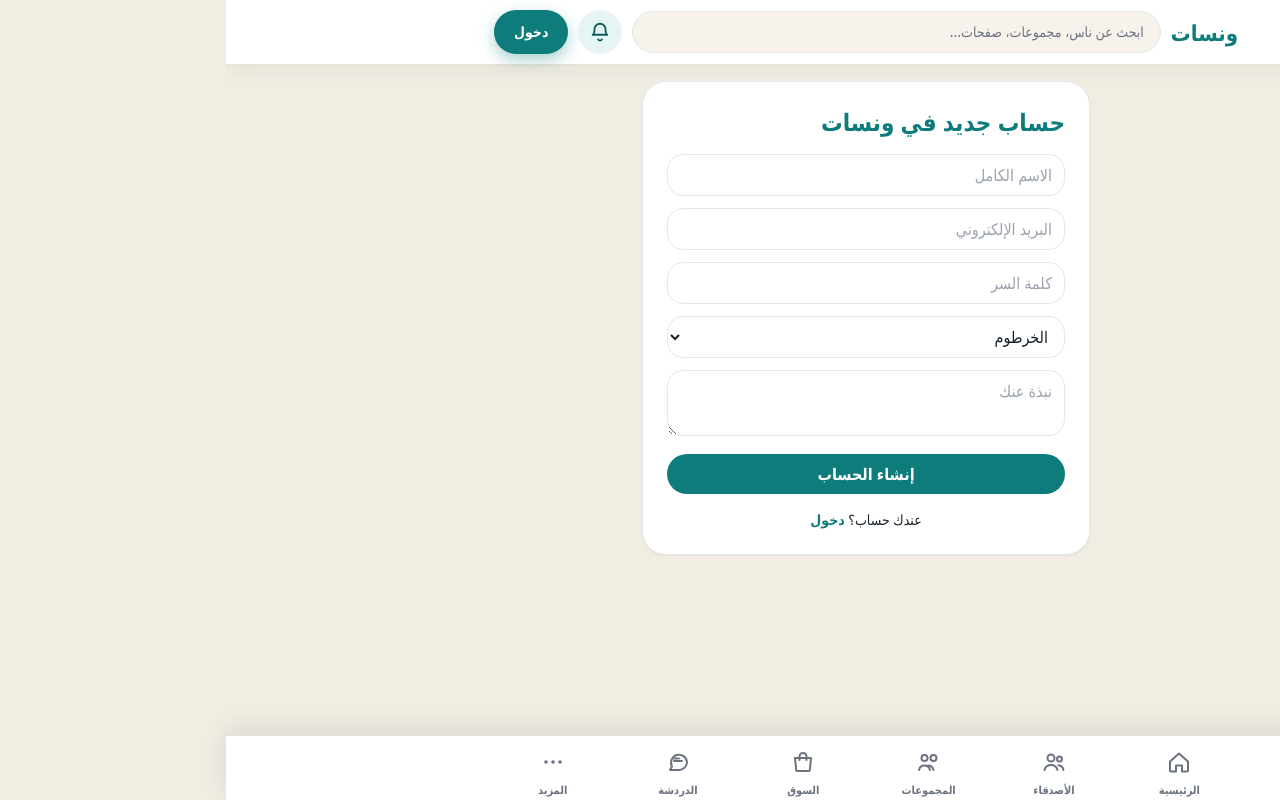
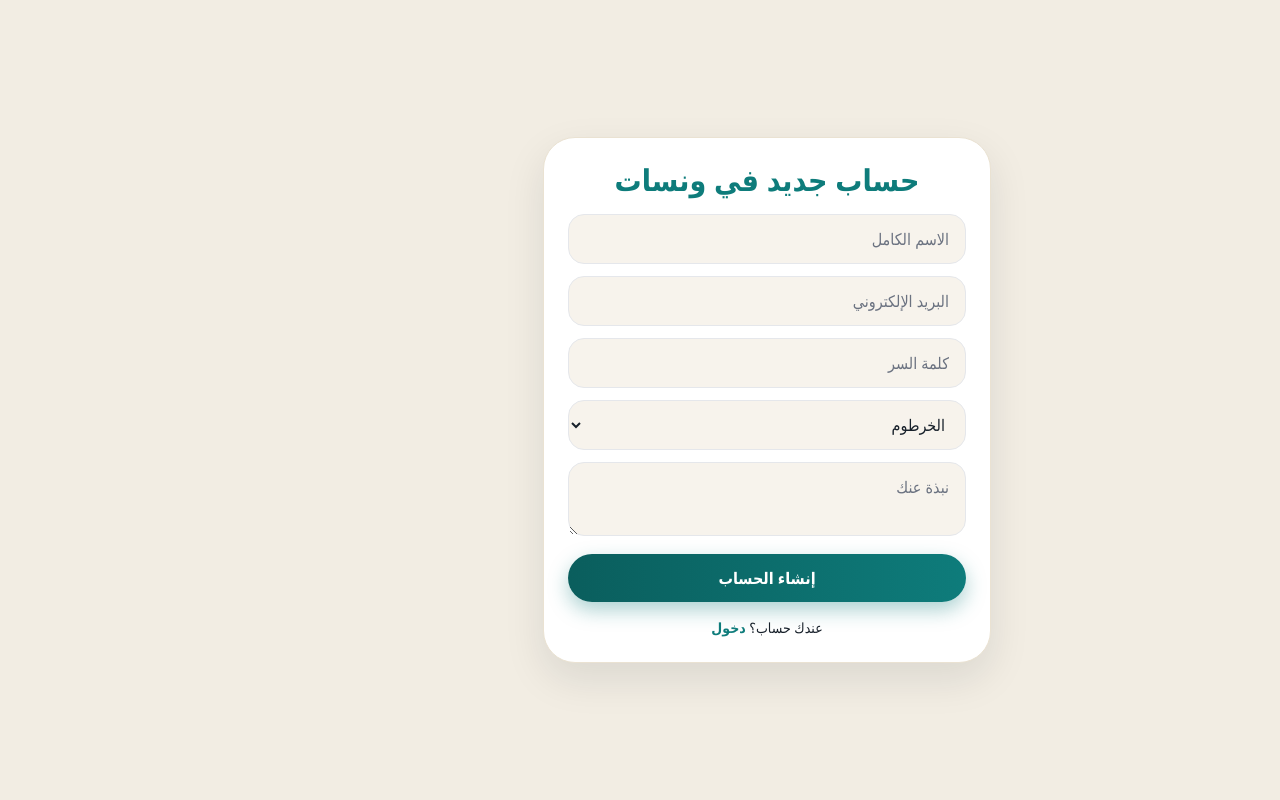
Before and after one commit to ym6051155-droid/Wanasat, a Next.js app: page /signup in a window 1280 px wide. Built offline with nearby package versions, Linux system fonts and the light colour scheme.

Commit message:
Standalone auth first: hide header and bottom nav on login and signup, redirect guests to login

```diff
--- a/src/app/layout.tsx
+++ b/src/app/layout.tsx
@@ -1,8 +1,7 @@
 import type { Metadata, Viewport } from "next";
 import "./globals.css";
 import { StoreProvider } from "@/lib/store";
-import { Header } from "@/components/Header";
-import { BottomNav } from "@/components/BottomNav";
+import { Shell } from "@/components/Shell";
 import { APP_DESCRIPTION, APP_NAME } from "@/lib/brand";
 
 export const metadata: Metadata = {
@@ -22,9 +21,7 @@
     <html lang="ar" dir="rtl">
       <body>
         <StoreProvider>
-          <Header />
-          <main className="max-w-3xl mx-auto px-3 pt-4 pb-28">{children}</main>
-          <BottomNav />
+          <Shell>{children}</Shell>
         </StoreProvider>
       </body>
     </html>
--- a/src/app/login/page.tsx
+++ b/src/app/login/page.tsx
@@ -1,27 +1,30 @@
 "use client";
 import Link from "next/link";
 import { useRouter } from "next/navigation";
-import { useState } from "react";
+import { useEffect, useState } from "react";
 import { APP_NAME } from "@/lib/brand";
 import { supabaseConfigured } from "@/lib/supabase";
 import { useStore } from "@/lib/store";
 
 export default function LoginPage() {
-  const { login } = useStore();
+  const { login, current, loaded } = useStore();
   const router = useRouter();
+  useEffect(() => {
+    if (loaded && current) router.replace("/");
+  }, [current, loaded, router]);
   const [email, setEmail] = useState("demo@wansat.sd");
   const [password, setPassword] = useState("demo");
   const [error, setError] = useState("");
   return (
-    <div className="bg-white rounded-3xl shadow-sm border p-6 max-w-md mx-auto">
-      <h1 className="text-2xl font-black text-nile">{APP_NAME}</h1>
-      <p className="text-sm text-gray-500 mt-1">دخول لحسابك</p>
+    <div className="surface rounded-[32px] shadow-[0_16px_40px_rgba(23,32,42,0.10)] border p-6 max-w-md mx-auto w-full">
+      <h1 className="text-3xl font-black text-nile text-center">{APP_NAME}</h1>
+      <p className="text-sm text-gray-500 mt-2 text-center">دخول لحسابك</p>
       {!supabaseConfigured && <p className="text-xs text-gray-500 mt-2">الوضع الحالي: بيانات محلية تجريبية على جهازك (حساب تجريبي: demo@wansat.sd / demo).</p>}
       <form className="mt-4 space-y-3" onSubmit={(e) => { e.preventDefault(); const err = login(email, password); if (err) setError(err); else router.push("/"); }}>
-        <input value={email} onChange={(e) => setEmail(e.target.value)} placeholder="البريد الإلكتروني" className="w-full border rounded-2xl px-3 py-2" />
-        <input value={password} onChange={(e) => setPassword(e.target.value)} type="password" placeholder="كلمة السر" className="w-full border rounded-2xl px-3 py-2" />
+        <input value={email} onChange={(e) => setEmail(e.target.value)} placeholder="البريد الإلكتروني" className="w-full border rounded-2xl px-4 py-3 bg-sand text-ink placeholder:text-gray-500" />
+        <input value={password} onChange={(e) => setPassword(e.target.value)} type="password" placeholder="كلمة السر" className="w-full border rounded-2xl px-4 py-3 bg-sand text-ink placeholder:text-gray-500" />
         {error && <p className="text-red-600 text-sm font-bold">{error}</p>}
-        <button className="w-full bg-nile text-white rounded-full py-2 font-bold">دخول</button>
+        <button className="w-full bg-gradient-to-l from-nile to-nile-dark text-white rounded-full py-3 font-black shadow-[0_8px_20px_rgba(14,124,123,0.35)]">دخول</button>
       </form>
       <p className="text-sm text-center mt-4">ما عندك حساب؟ <Link href="/signup" className="font-bold">سجّل</Link></p>
     </div>
--- a/src/app/page.tsx
+++ b/src/app/page.tsx
@@ -1,25 +1,19 @@
 "use client";
-import Link from "next/link";
-import { APP_NAME } from "@/lib/brand";
+import { useEffect } from "react";
+import { useRouter } from "next/navigation";
 import { Composer } from "@/components/Composer";
 import { PostCard } from "@/components/PostCard";
 import { StoryBar } from "@/components/StoryBar";
 import { useStore } from "@/lib/store";
 
 export default function HomePage() {
-  const { state, current } = useStore();
-  if (!current) {
-    return (
-      <div className="surface rounded-[32px] shadow-[0_16px_40px_rgba(23,32,42,0.10)] border p-8 text-center">
-        <h1 className="text-4xl font-black text-nile">{APP_NAME}</h1>
-        <p className="mt-3 text-gray-600 leading-relaxed">أصدقاء، مجموعات، صفحات، سوق، وفعاليات.</p>
-        <div className="mt-6 flex gap-2 justify-center">
-          <Link href="/login" className="bg-gradient-to-l from-nile to-nile-dark text-white rounded-full px-8 py-3 font-black shadow-[0_8px_20px_rgba(14,124,123,0.35)]">دخول</Link>
-          <Link href="/signup" className="border rounded-full px-8 py-3 font-black">حساب جديد</Link>
-        </div>
-      </div>
-    );
-  }
+  const { state, current, loaded } = useStore();
+  const router = useRouter();
+  // غير المسجّل يذهب أولاً إلى صفحة الدخول المستقلة، لا إلى بطاقة ترحيب داخل التطبيق.
+  useEffect(() => {
+    if (loaded && !current) router.replace("/login");
+  }, [current, loaded, router]);
+  if (!current) return null;
   const posts = [...state.posts].sort((a, b) => b.createdAt.localeCompare(a.createdAt));
   return (
     <div className="space-y-4">
--- a/src/app/signup/page.tsx
+++ b/src/app/signup/page.tsx
@@ -1,15 +1,18 @@
 "use client";
 import Link from "next/link";
 import { useRouter } from "next/navigation";
-import { useState } from "react";
+import { useEffect, useState } from "react";
 import { APP_NAME } from "@/lib/brand";
 import { useStore } from "@/lib/store";
 
 const STATES = ["الخرطوم", "ولاية الجزيرة", "البحر الأحمر", "كسلا", "القضارف", "شمال كردفان", "جنوب كردفان", "النيل الأبيض", "النيل الأزرق", "سنار", "الشمالية", "نهر النيل", "دارفور", "خارج السودان"];
 
 export default function SignupPage() {
-  const { signup } = useStore();
+  const { signup, current, loaded } = useStore();
   const router = useRouter();
+  useEffect(() => {
+    if (loaded && current) router.replace("/");
+  }, [current, loaded, router]);
   const [name, setName] = useState("");
   const [email, setEmail] = useState("");
   const [password, setPassword] = useState("");
@@ -17,18 +20,18 @@
   const [bio, setBio] = useState("");
   const [error, setError] = useState("");
   return (
-    <div className="bg-white rounded-3xl shadow-sm border p-6 max-w-md mx-auto">
-      <h1 className="text-2xl font-black text-nile">حساب جديد في {APP_NAME}</h1>
+    <div className="surface rounded-[32px] shadow-[0_16px_40px_rgba(23,32,42,0.10)] border p-6 max-w-md mx-auto w-full">
+      <h1 className="text-3xl font-black text-nile text-center">حساب جديد في {APP_NAME}</h1>
       <form className="mt-4 space-y-3" onSubmit={(e) => { e.preventDefault(); const err = signup(name, email, password, stateName, bio); if (err) setError(err); else router.push("/"); }}>
-        <input value={name} onChange={(e) => setName(e.target.value)} placeholder="الاسم الكامل" className="w-full border rounded-2xl px-3 py-2" />
-        <input value={email} onChange={(e) => setEmail(e.target.value)} placeholder="البريد الإلكتروني" className="w-full border rounded-2xl px-3 py-2" />
-        <input value={password} onChange={(e) => setPassword(e.target.value)} type="password" placeholder="كلمة السر" className="w-full border rounded-2xl px-3 py-2" />
-        <select value={stateName} onChange={(e) => setStateName(e.target.value)} className="w-full border rounded-2xl px-3 py-2 bg-white">
+        <input value={name} onChange={(e) => setName(e.target.value)} placeholder="الاسم الكامل" className="w-full border rounded-2xl px-4 py-3 bg-sand text-ink placeholder:text-gray-500" />
+        <input value={email} onChange={(e) => setEmail(e.target.value)} placeholder="البريد الإلكتروني" className="w-full border rounded-2xl px-4 py-3 bg-sand text-ink placeholder:text-gray-500" />
+        <input value={password} onChange={(e) => setPassword(e.target.value)} type="password" placeholder="كلمة السر" className="w-full border rounded-2xl px-4 py-3 bg-sand text-ink placeholder:text-gray-500" />
+        <select value={stateName} onChange={(e) => setStateName(e.target.value)} className="w-full border rounded-2xl px-4 py-3 bg-sand text-ink">
           {STATES.map((s) => <option key={s}>{s}</option>)}
         </select>
-        <textarea value={bio} onChange={(e) => setBio(e.target.value)} placeholder="نبذة عنك" rows={2} className="w-full border rounded-2xl px-3 py-2" />
+        <textarea value={bio} onChange={(e) => setBio(e.target.value)} placeholder="نبذة عنك" rows={2} className="w-full border rounded-2xl px-4 py-3 bg-sand text-ink placeholder:text-gray-500" />
         {error && <p className="text-red-600 text-sm font-bold">{error}</p>}
-        <button className="w-full bg-nile text-white rounded-full py-2 font-bold">إنشاء الحساب</button>
+        <button className="w-full bg-gradient-to-l from-nile to-nile-dark text-white rounded-full py-3 font-black shadow-[0_8px_20px_rgba(14,124,123,0.35)]">إنشاء الحساب</button>
       </form>
       <p className="text-sm text-center mt-4">عندك حساب؟ <Link href="/login" className="font-bold">دخول</Link></p>
     </div>
--- /dev/null
+++ b/src/components/Shell.tsx
@@ -0,0 +1,20 @@
+"use client";
+import { usePathname } from "next/navigation";
+import { Header } from "./Header";
+import { BottomNav } from "./BottomNav";
+
+// صفحتا الدخول والتسجيل مستقلتان تماماً: بدون هيدر وبدون شريط سفلي.
+export function Shell({ children }: { children: React.ReactNode }) {
+  const pathname = usePathname();
+  const isAuthPage = pathname === "/login" || pathname === "/signup";
+  if (isAuthPage) {
+    return <main className="max-w-3xl mx-auto px-3 py-6 min-h-screen flex flex-col justify-center">{children}</main>;
+  }
+  return (
+    <>
+      <Header />
+      <main className="max-w-3xl mx-auto px-3 pt-4 pb-28">{children}</main>
+      <BottomNav />
+    </>
+  );
+}
```
